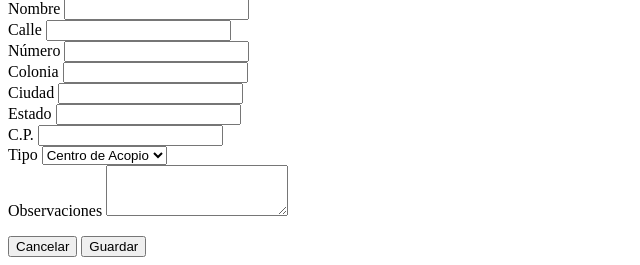
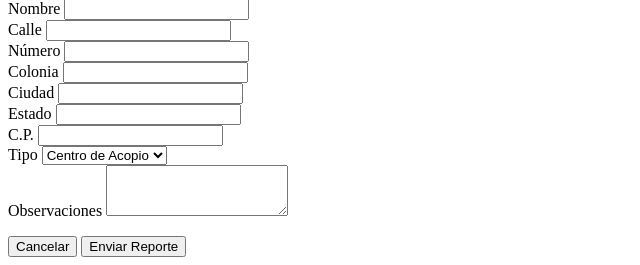
Before and after one commit to alfrekjv/culiacan, a PHP site: template modules/Application/resources/views/index/index.html.php in a window 1280 px wide. Shown: the part 941-1206 px from the top of the page, without its empty margins (0-640 px from the left). Run offline with PHP 8.4, Linux system fonts and the light colour scheme; the template is opened without the code that fills it, so the values that code supplies are empty; a stand-in replaces the project's code that opens the database connection; some libraries are stand-ins or nearby versions.

Commit message:
etiqueta enviar reporte

```diff
--- a/modules/Application/resources/views/index/index.html.php
+++ b/modules/Application/resources/views/index/index.html.php
@@ -229,7 +229,7 @@
             </div>
             <div class="modal-footer">
                 <button class="btn btn-default" data-dismiss="modal" type="button">Cancelar</button>
-                <button id="btn-guardar-reportar-lugar" name="btn-guardar-reportar-lugar" class="btn btn-primary" type="submit" data-loading-text="Espere..">Guardar</button>
+                <button id="btn-guardar-reportar-lugar" name="btn-guardar-reportar-lugar" class="btn btn-primary" type="submit" data-loading-text="Espere..">Enviar Reporte</button>
             </div>
         </div>
     </div>
```
